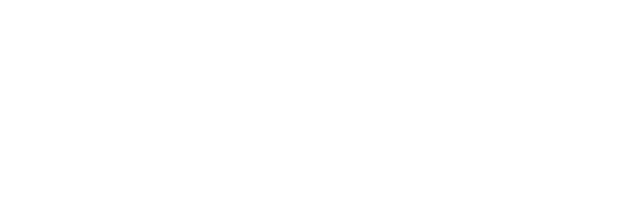
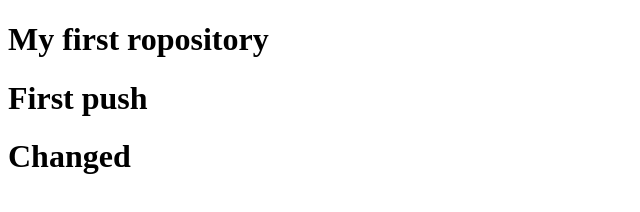
Before and after one commit to siamcse/my-first-repo, a plain HTML site: page index.html in a window 1280 px wide. Shown: the whole page, without its empty margins (0-640 px from the left). Drawn offline with Linux system fonts and the light colour scheme.

Commit message:
Header changed

```diff
--- a/index.html
+++ b/index.html
@@ -7,6 +7,8 @@
     <title>My first Repo</title>
 </head>
 <body>
-
+    <h1>My first ropository</h1>
+    <h1>First push</h1>
+    <h1>Changed</h1>
 </body>
 </html>
```
